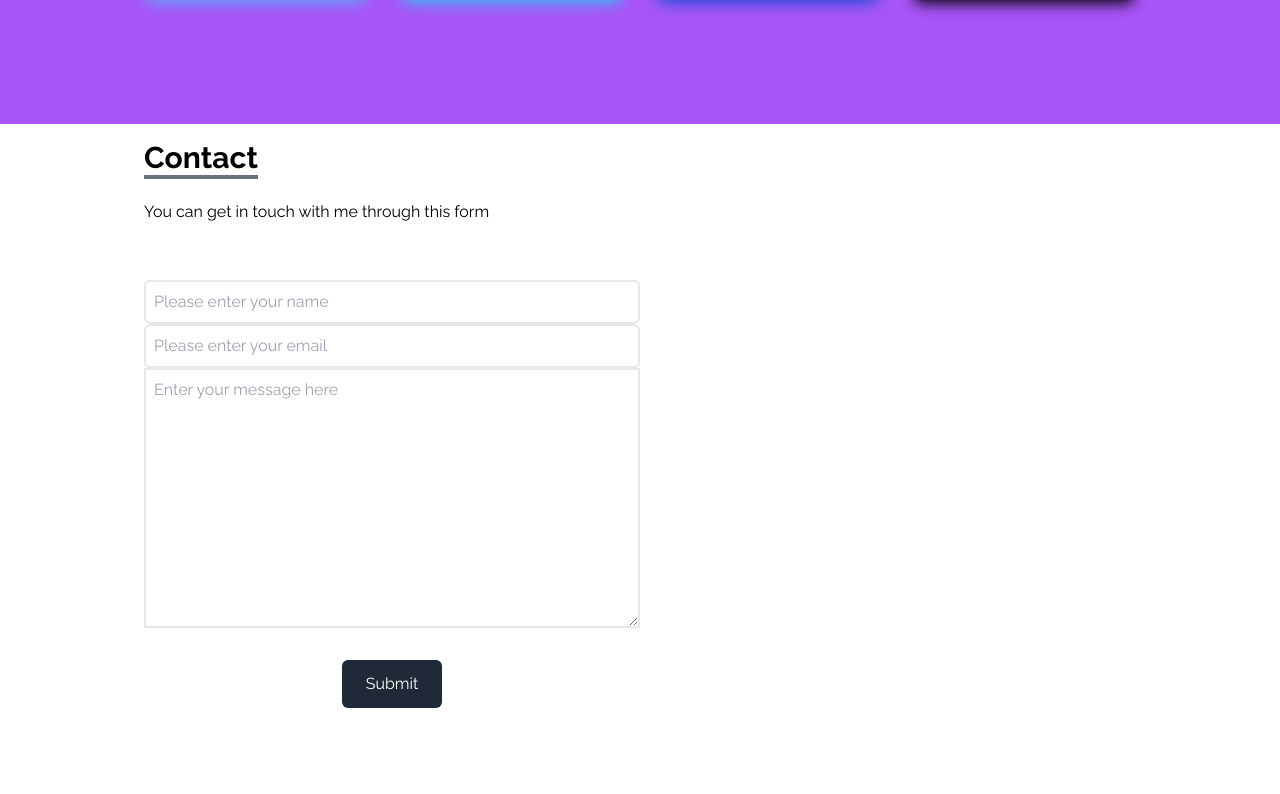
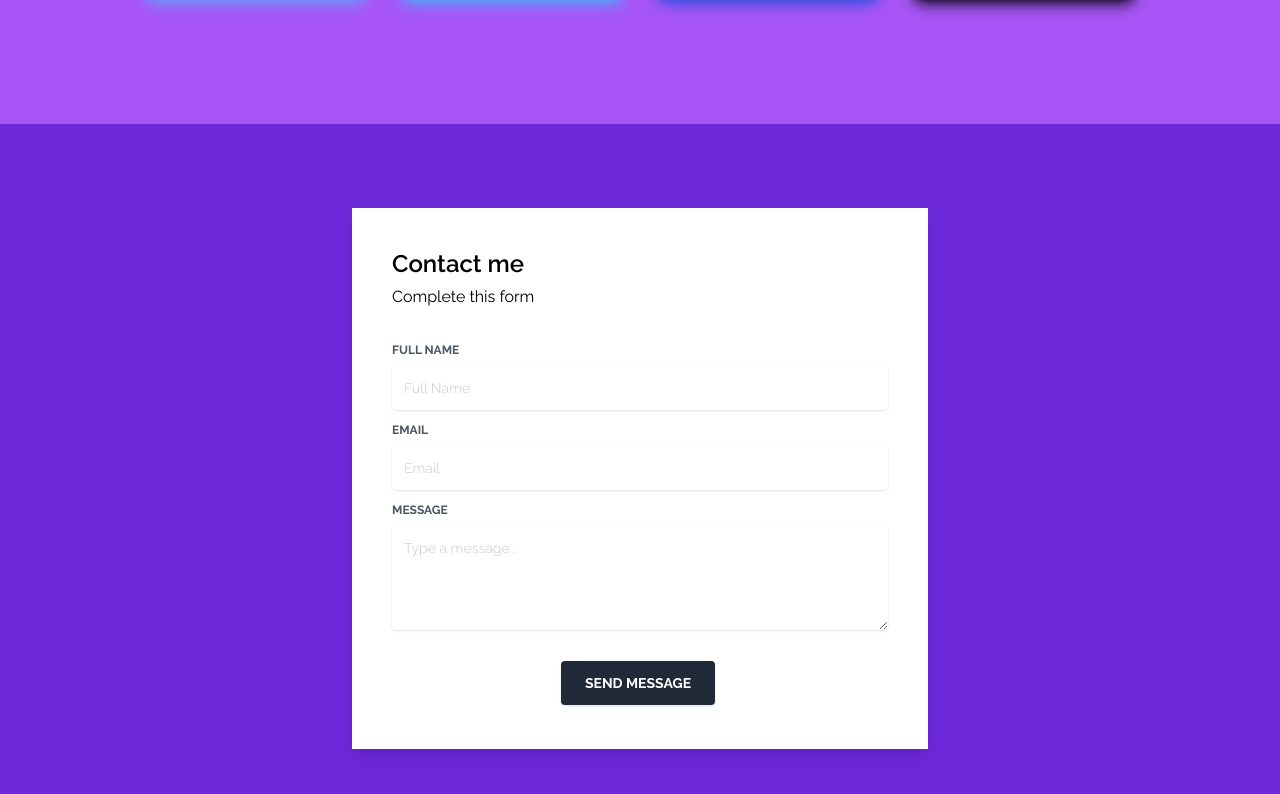
Before and after one commit to Wil-Wena/Wilson-Portfolio-Website, a React (Create React App) app: page / in a window 1280 px wide. Shown: the part 3076-3870 px from the top of the page. Before the commit the page ends 3832 px from the top, so only its background shows below. Built offline with nearby package versions, Linux system fonts and the light colour scheme.

Commit message:
Restyling of contact form

```diff
--- a/src/screens/Contact.jsx
+++ b/src/screens/Contact.jsx
@@ -1,9 +1,78 @@
 import React from 'react'
 
 const Contact = () => {
-  return (
-    <div name='contact' className='w-full h-full'>
-        <div className='flex flex-col p-4 justify-center max-w-screen-lg mx-auto h-full'>
+    return (
+        <div name='contact' className='flex flex-col pt-40 p-4 justify-center max-w-screen mx-auto bg-violet-700 w-full h-full '>
+            <div className="lg:pt-40">
+                <div className=" mx-auto px-4 sm:py-5 md:py-5">
+                    <div className="flex flex-wrap justify-center lg:-mt-64 -mt-48 ">
+                        <div className="w-full lg:w-6/12 px-4 ">
+                            <div className="relative flex flex-col min-w-0 break-words w-full mb-6 shadow-lg rounded-lg rounded-2 ">
+                                <div className="flex-auto p-5 lg:p-10 bg-white" >
+                                    <h4 className="text-2xl font-semibold">
+                                        Contact me
+                                    </h4>
+                                    <p className="leading-relaxed mt-1 mb-4 gray-500">
+                                        Complete this form
+                                    </p>
+                                    <div className="relative w-full mb-3 mt-8">
+                                        <label
+                                            className="block uppercase text-gray-600 text-xs font-bold mb-2"
+                                            htmlFor="full-name"
+                                        >
+                                            Full Name
+                                        </label>
+                                        <input
+                                            type="text"
+                                            className="border-0 px-3 py-3 placeholder-gray-300 text-gray-600 bg-white rounded text-sm shadow focus:outline-none focus:ring w-full ease-linear transition-all duration-150"
+                                            placeholder="Full Name"
+                                        />
+                                    </div>
+
+                                    <div className="relative w-full mb-3">
+                                        <label
+                                            className="block uppercase text-gray-600 text-xs font-bold mb-2"
+                                            htmlFor="email"
+                                        >
+                                            Email
+                                        </label>
+                                        <input
+                                            type="email"
+                                            className="border-0 px-3 py-3 placeholder-gray-300 text-gray-600 bg-white rounded text-sm shadow focus:outline-none focus:ring w-full ease-linear transition-all duration-150"
+                                            placeholder="Email"
+                                        />
+                                    </div>
+
+                                    <div className="relative w-full mb-3">
+                                        <label
+                                            className="block uppercase text-gray-600 text-xs font-bold mb-2"
+                                            htmlFor="message"
+                                        >
+                                            Message
+                                        </label>
+                                        <textarea
+                                            rows="4"
+                                            cols="80"
+                                            className="border-0 px-3 py-3 placeholder-gray-300 text-gray-600 bg-white rounded text-sm shadow focus:outline-none focus:ring w-full"
+                                            placeholder="Type a message..."
+                                        />
+                                    </div>
+                                    <div className="text-center mt-6">
+                                        <button
+                                            className="bg-gray-800 text-white active:bg-gray-600 text-sm font-bold uppercase px-6 py-3 rounded shadow hover:shadow-lg outline-none focus:outline-none mr-1 mb-1 ease-linear transition-all duration-150"
+                                            type="button"
+                                        >
+                                            Send Message
+                                        </button>
+                                    </div>
+                                </div>
+                            </div>
+                        </div>
+                    </div>
+                </div>
+            </div>
+
+            {/* <div className='flex flex-col p-4 justify-center max-w-screen-lg mx-auto h-full'>
             <div className='pb-8'>
                 <p className='text-3xl font-bold inline border-b-4 border-gray-500'
                 >Contact</p>
@@ -21,9 +90,9 @@ const Contact = () => {
                 </button>
                 </form>
             </div>
+        </div> */}
         </div>
-    </div>
-  )
+    )
 }
 
 export default Contact
--- a/src/screens/Experince.jsx
+++ b/src/screens/Experince.jsx
@@ -72,7 +72,7 @@ const Experince = () => {
                     stacks.map(({ id, img, title, style,color }) => (
                             <div key={id} className={"shadow-lg hover:scale-105 duration-300 py-2 rounded-lg" + " " + style + " " + color}>
                                 <img src={img} alt="" size={20} className='p-2 mx-auto justify-center w-40' />
-                                <p>
+                                <p className='break-words'>
                                     {title}
                                 </p>
                             </div>
```
